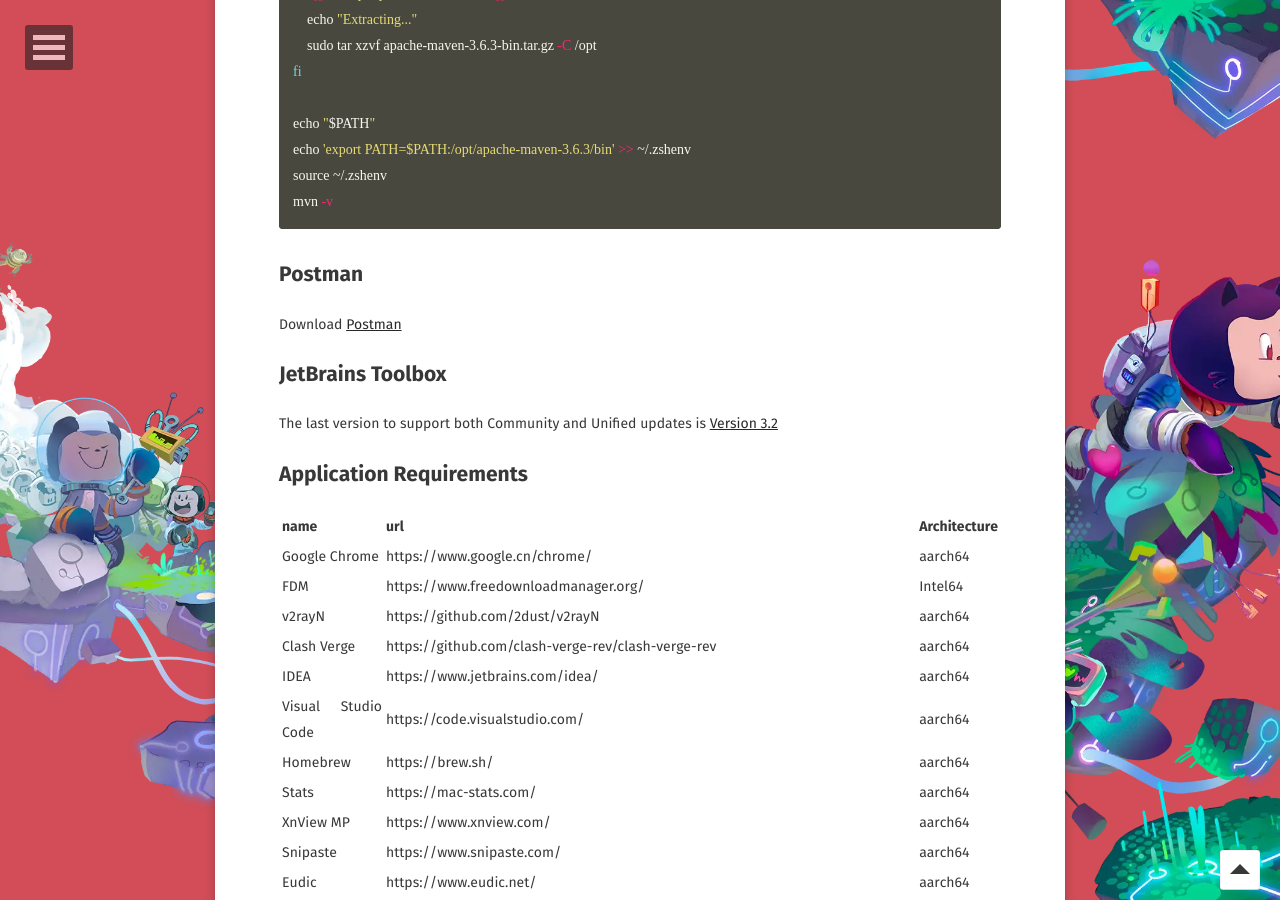
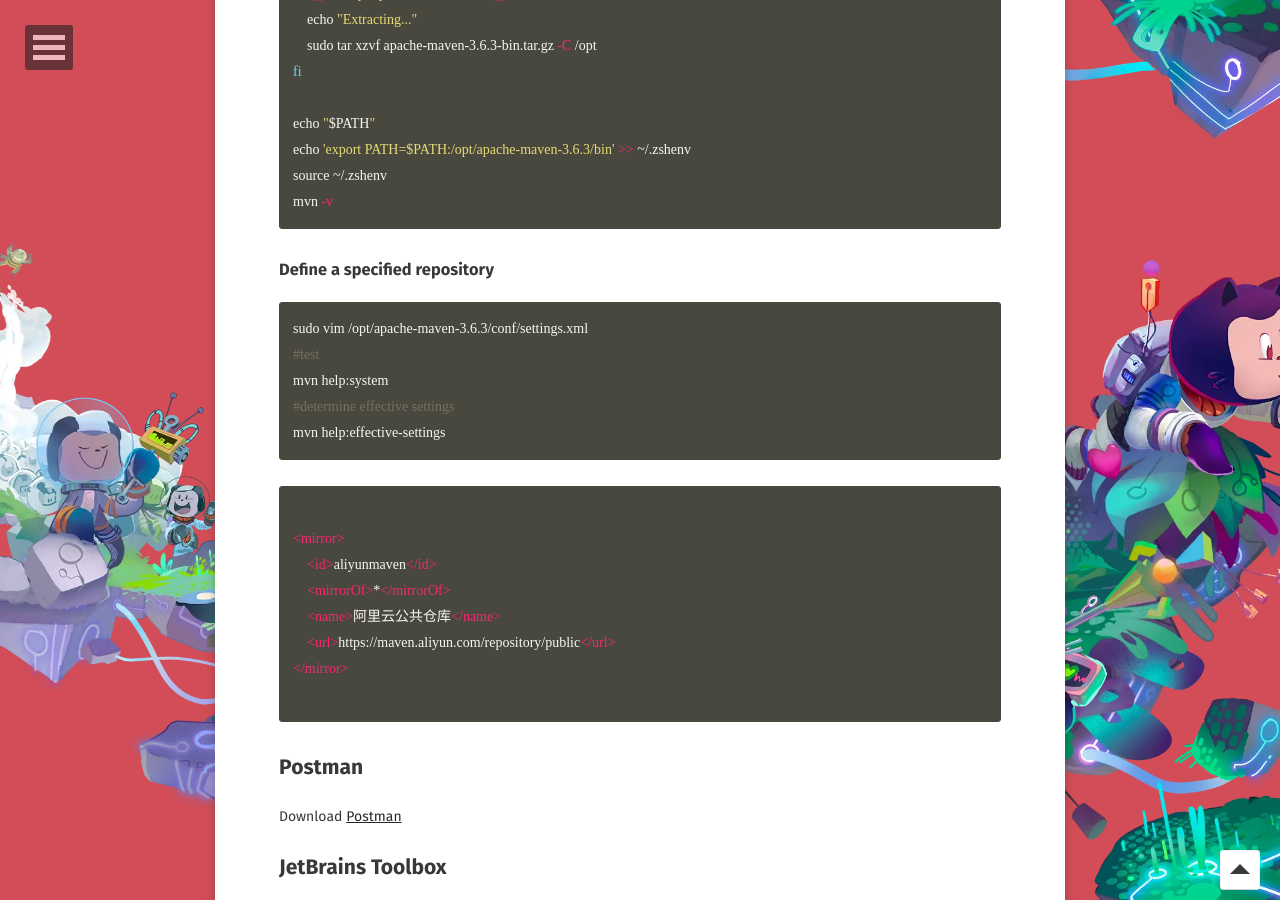
Before and after one commit to WebPavel/WebPavel.github.io, a Jekyll site: the page built from _posts/2026-03-24-macOS-personal-configuration.md, in a window 1280 px wide and 900 px high, scrolled down 2550 px. Built offline with Jekyll 4.4.1, drawn with Linux system fonts in a browser that asks for light colours; some web fonts are replaced; comment, search, counter and statistics services are not loaded.

Commit message:
feat: update on macOS personal configuration

````diff
--- a/_posts/2026-03-24-macOS-personal-configuration.md
+++ b/_posts/2026-03-24-macOS-personal-configuration.md
@@ -89,6 +89,27 @@
 mvn -v
 ```
 
+### Define a specified repository
+
+```shell
+sudo vim /opt/apache-maven-3.6.3/conf/settings.xml
+#test
+mvn help:system
+#determine effective settings
+mvn help:effective-settings
+```
+
+```xml
+
+<mirror>
+    <id>aliyunmaven</id>
+    <mirrorOf>*</mirrorOf>
+    <name>阿里云公共仓库</name>
+    <url>https://maven.aliyun.com/repository/public</url>
+</mirror>
+
+```
+
 ## Postman
 
 Download [Postman](https://dl.pstmn.io/download/version/9.31.30/osx_arm64)
````
